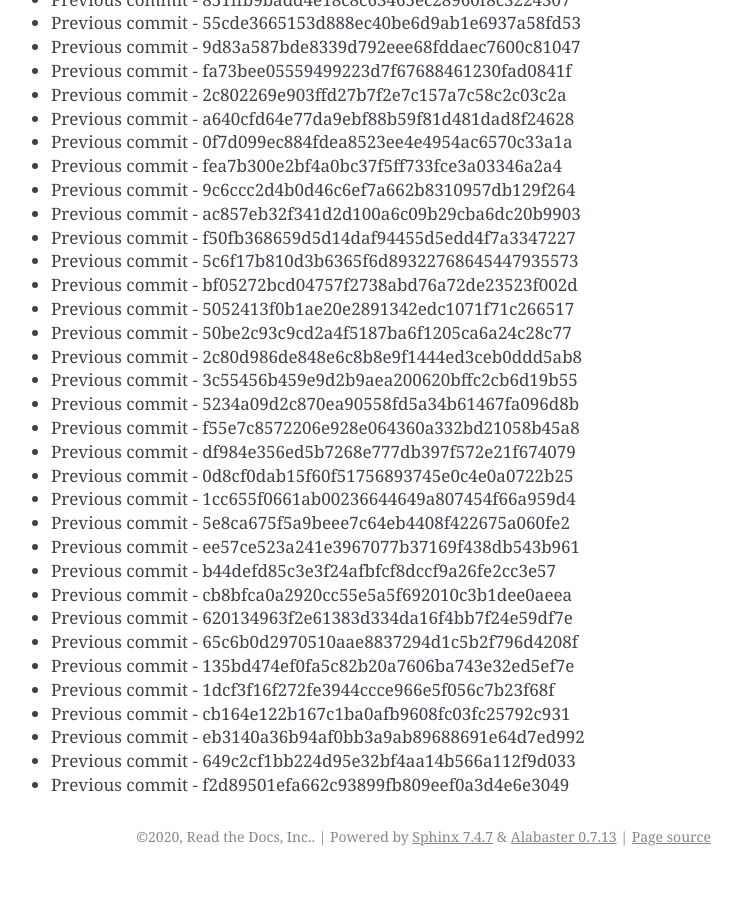
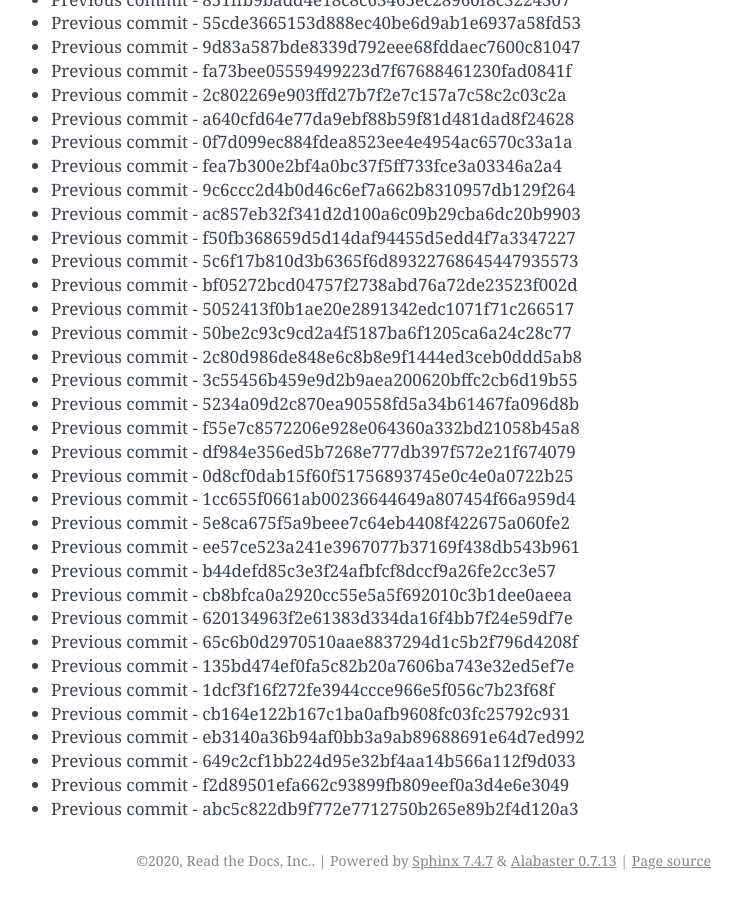
Before and after one commit to readthedocs/rtd-git-stresstest, a Sphinx documentation site: the page built from docs/updates.rst, in a window 1280 px wide and 900 px high, scrolled down 19384 px. Shown: the whole window, without its empty margins (399-1141 px from the left). Built offline with Sphinx 7.4.7, drawn with Linux system fonts in a browser that asks for light colours; before the commit the page ends 20260 px from its top, so only the background shows below that.

Commit message:
Generating commit from previous: abc5c822db9f772e7712750b265e89b2f4d120a3

```diff
--- a/docs/updates.rst
+++ b/docs/updates.rst
@@ -846,3 +846,4 @@ It can be tested for any performance characteristics.
 * Previous commit - eb3140a36b94af0bb3a9ab89688691e64d7ed992
 * Previous commit - 649c2cf1bb224d95e32bf4aa14b566a112f9d033
 * Previous commit - f2d89501efa662c93899fb809eef0a3d4e6e3049
+* Previous commit - abc5c822db9f772e7712750b265e89b2f4d120a3
```
